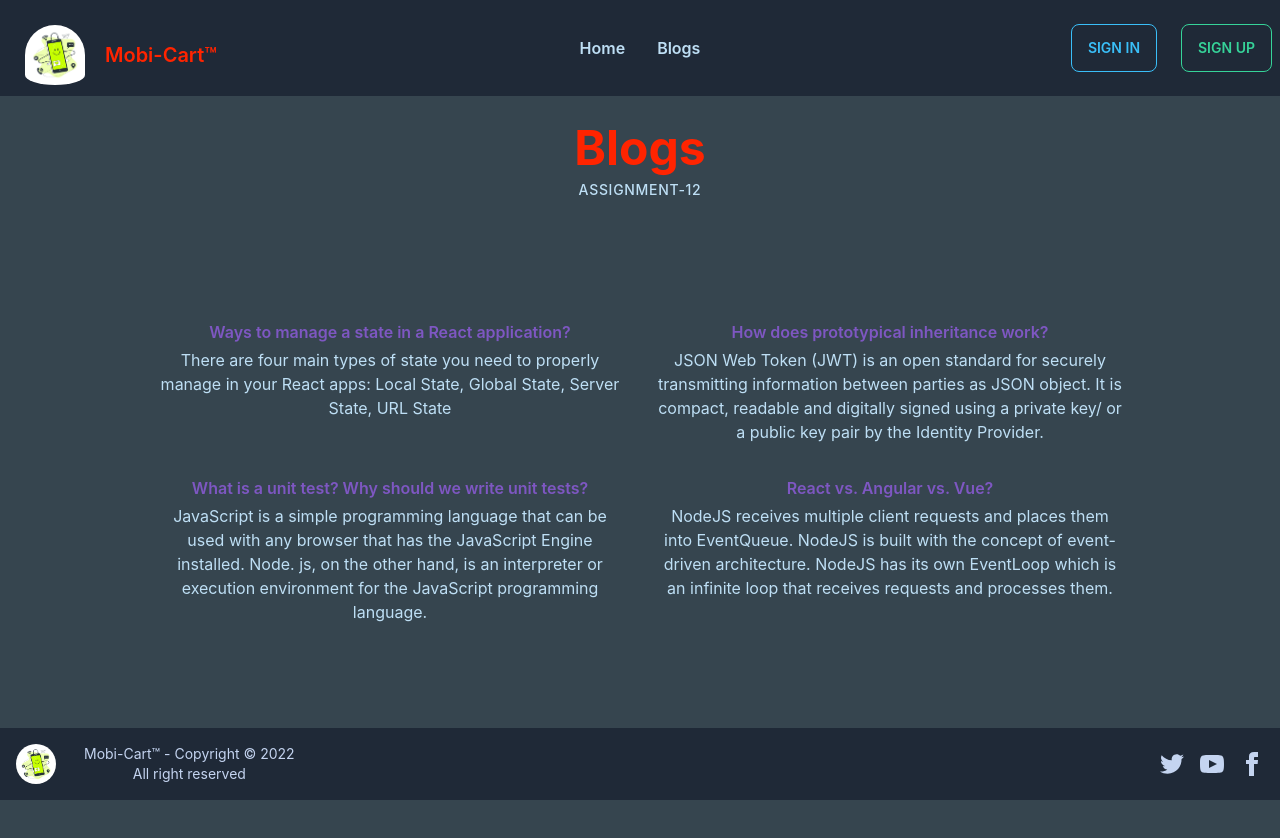
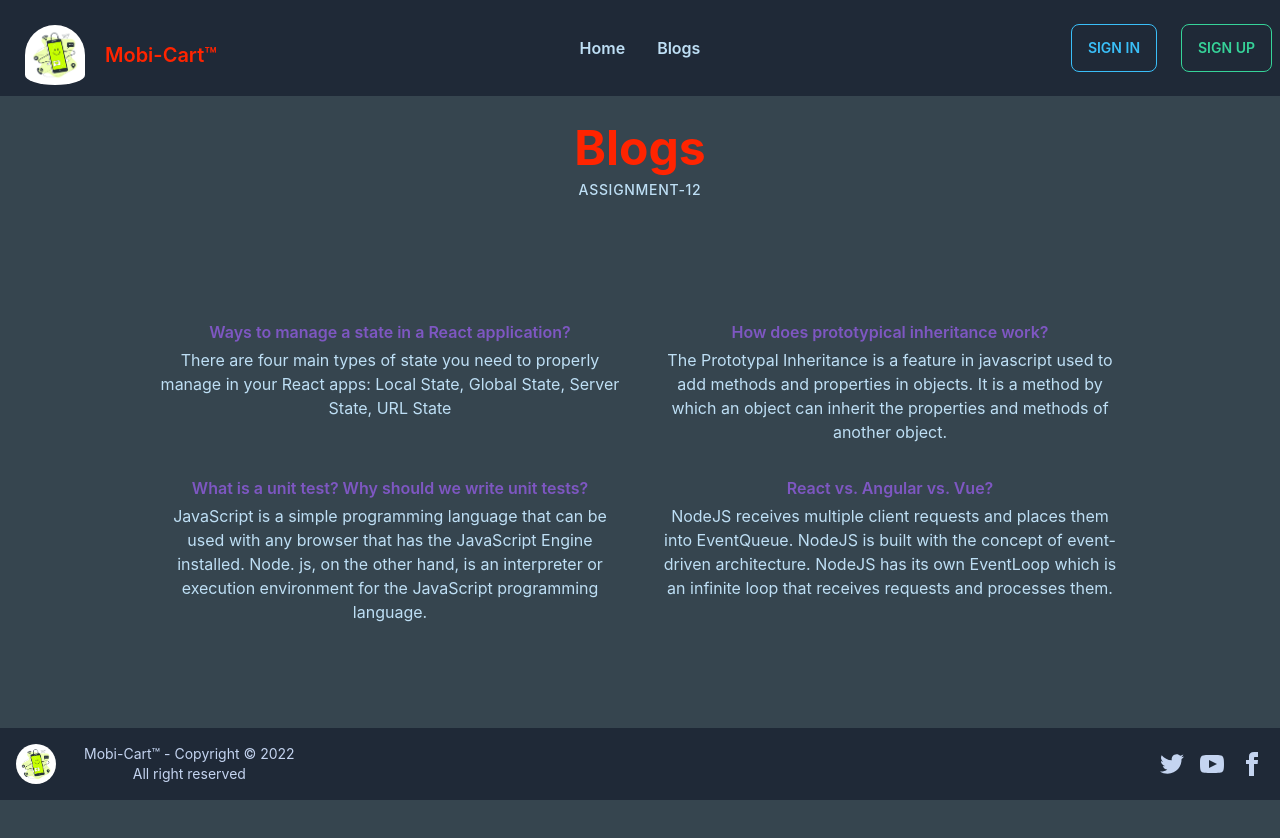
Before and after one commit to siam-asrar/fn-support-portal, a React (Create React App) app: page /blogs in a window 1280 px wide. Shown: the top 838 px of the page. Built offline with nearby package versions, Linux system fonts and the light colour scheme; no server answers.

Commit message:
Blog Question 2

```diff
--- a/src/Pages/Blogs/Blogs.js
+++ b/src/Pages/Blogs/Blogs.js
@@ -18,7 +18,7 @@ const Blogs = () => {
                     </div>
                     <div>
                         <h3 className="text-secondary font-semibold">How does prototypical inheritance work?</h3>
-                        <p className="mt-1 dark:text-gray-200">JSON Web Token (JWT) is an open standard for securely transmitting information between parties as JSON object. It is compact, readable and digitally signed using a private key/ or a public key pair by the Identity Provider.</p>
+                        <p className="mt-1 dark:text-gray-200">The Prototypal Inheritance is a feature in javascript used to add methods and properties in objects. It is a method by which an object can inherit the properties and methods of another object.</p>
                     </div>
                     <div>
                         <h3 className="text-secondary font-semibold">What is a unit test? Why should we write unit tests?</h3>
```
